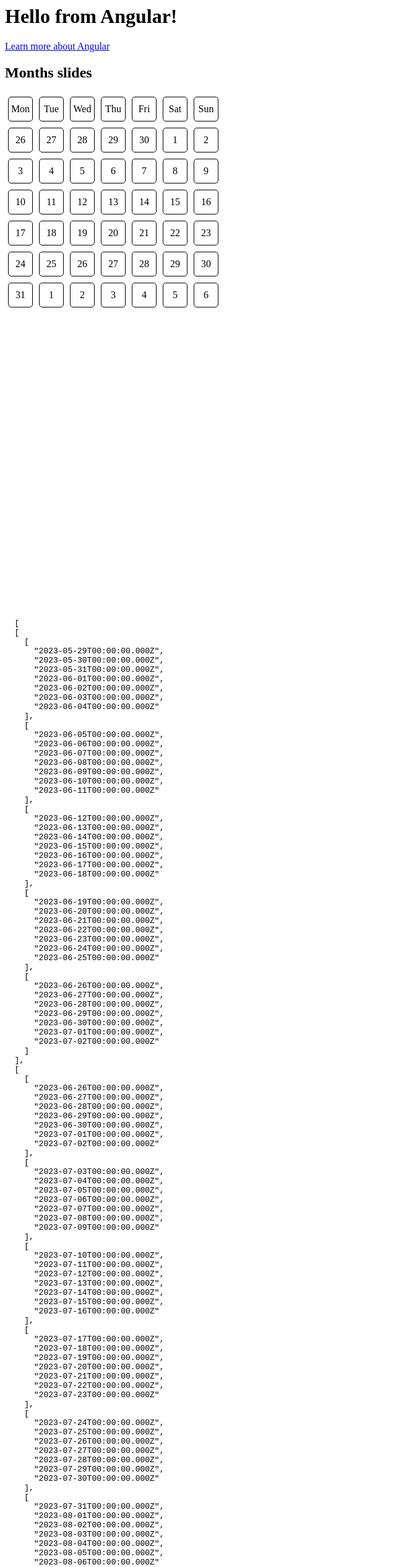
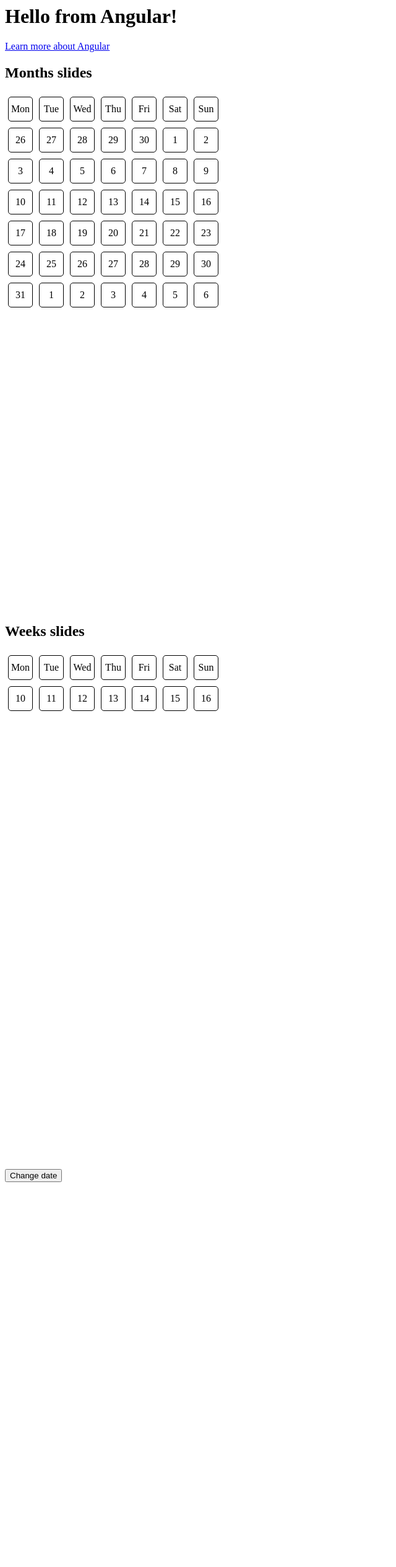
Before and after one commit to uragun91/calendar-ionic, an Angular app: page / in a window 1280 px wide. Shown: the top 2528 px of the page at 62% size, without its empty margins (0-640 px from the left). After the commit the page ends 1915 px from the top, so only its background shows below. Built offline with nearby package versions, Linux system fonts and the light colour scheme.

Commit message:
2 files modified

```diff
--- a/src/modules/gale-calendar/components/months-slider/months-slider.component.html
+++ b/src/modules/gale-calendar/components/months-slider/months-slider.component.html
@@ -9,7 +9,3 @@
     </div>
   </swiper-slide>
 </swiper-container>
-
-<pre>
-  {{ monthsSlides | json }}
-</pre>
--- a/src/modules/gale-calendar/components/months-slider/months-slider.component.ts
+++ b/src/modules/gale-calendar/components/months-slider/months-slider.component.ts
@@ -7,6 +7,8 @@
   SimpleChanges,
   ChangeDetectionStrategy,
   ChangeDetectorRef,
+  Output,
+  EventEmitter,
 } from '@angular/core';
 import {
   addDays,
@@ -31,6 +33,8 @@
 export class MonthsSliderComponent implements OnInit {
   @Input() selectedDate!: Date;
   @Input() calendarOptions!: GaleCalendarOptions;
+
+  @Output() viewDateChange = new EventEmitter<Date>();
 
   @ViewChild('swiper') swiperContainerRef!: ElementRef<SwiperContainer>;
   swiper!: Swiper;
@@ -101,6 +105,16 @@
 
       this.cdr.detectChanges();
       this.swiper.update();
+
+      const lastDayOfFirstWeekOfCurrentMonth =
+        this.monthsSlides[this.swiper.activeIndex][0][
+          this.monthsSlides[this.swiper.activeIndex][0].length - 1
+        ];
+
+      this.viewDateChange.emit(startOfMonth(lastDayOfFirstWeekOfCurrentMonth));
+
+      console.log(this.swiper.activeIndex);
+      console.log(this.monthsSlides[this.swiper.activeIndex]);
     });
   }
 
```
